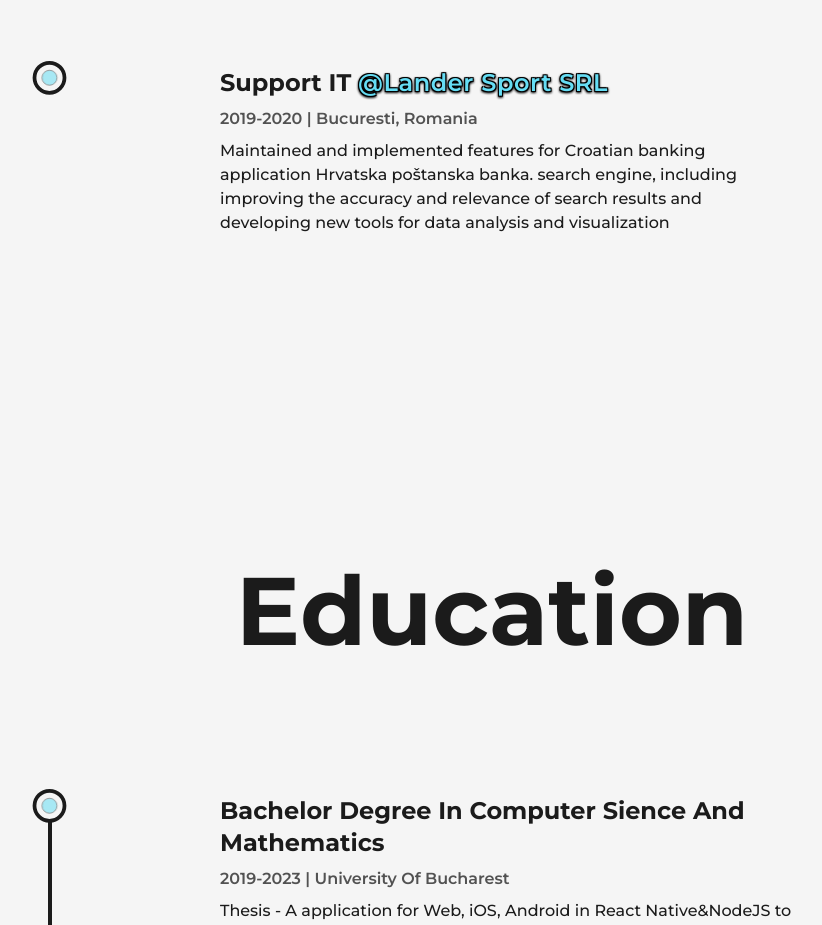
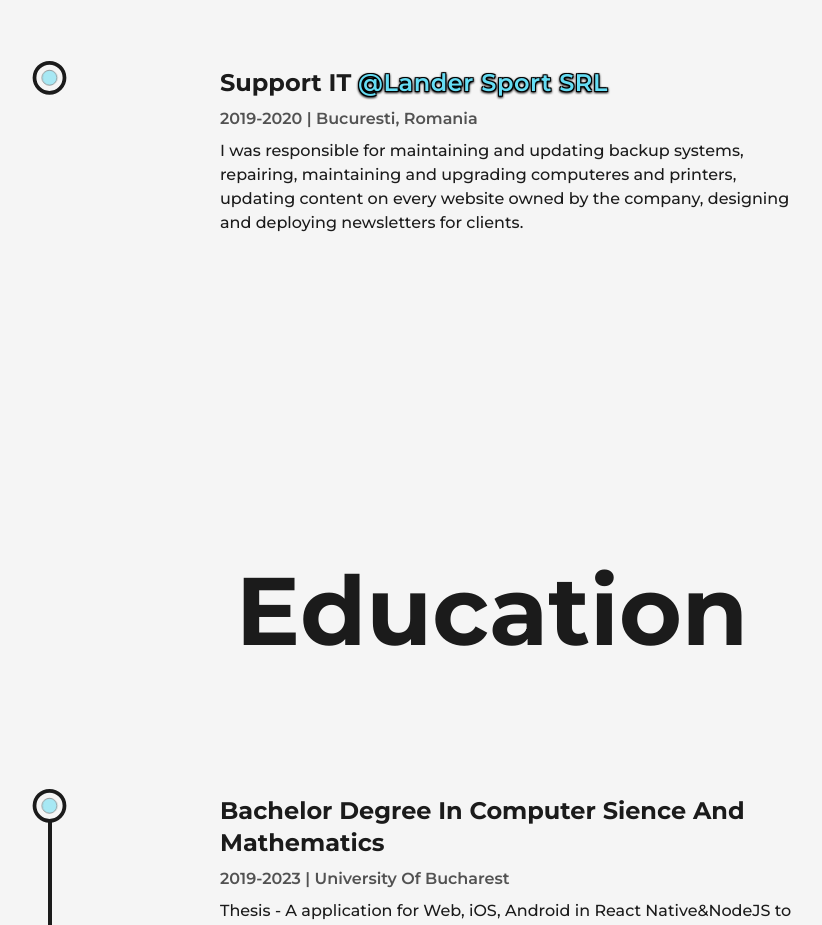
Before and after one commit to Marinescu-Alexandra/Portofolio, a Next.js app: page /about in a window 1280 px wide. Shown: the part 3060-3985 px from the top of the page, without its empty margins (148-970 px from the left). Built offline with nearby package versions, Linux system fonts and the light colour scheme.

Commit message:
updated experience

```diff
--- a/src/components/about/experience.tsx
+++ b/src/components/about/experience.tsx
@@ -1,4 +1,4 @@
-import React, {FC} from "react";
+import React, { FC } from "react";
 import { motion, useScroll } from "framer-motion"
 import { useRef, RefObject } from "react";
 import CircleMarkIcon from "./circleMarkIcon";
@@ -81,9 +81,8 @@ const Experience: FC<ExperienceProps> = ({ sectionRef }) => {
                         <Details
                             position="Support IT" company="Lander Sport SRL" companyLink="https://www.lander.ro/"
                             time="2019-2020" address="Bucuresti, Romania"
-                            work="Maintained and implemented features for Croatian banking application Hrvatska poštanska banka.
-                            search engine, including improving the accuracy and relevance of search results and
-                            developing new tools for data analysis and visualization"
+                            work="I was responsible for maintaining and updating backup systems, repairing, maintaining and upgrading computeres and printers,
+                            updating content on every website owned by the company, designing and deploying newsletters for clients."
                         />
                     </ul>
                 </div>
```
